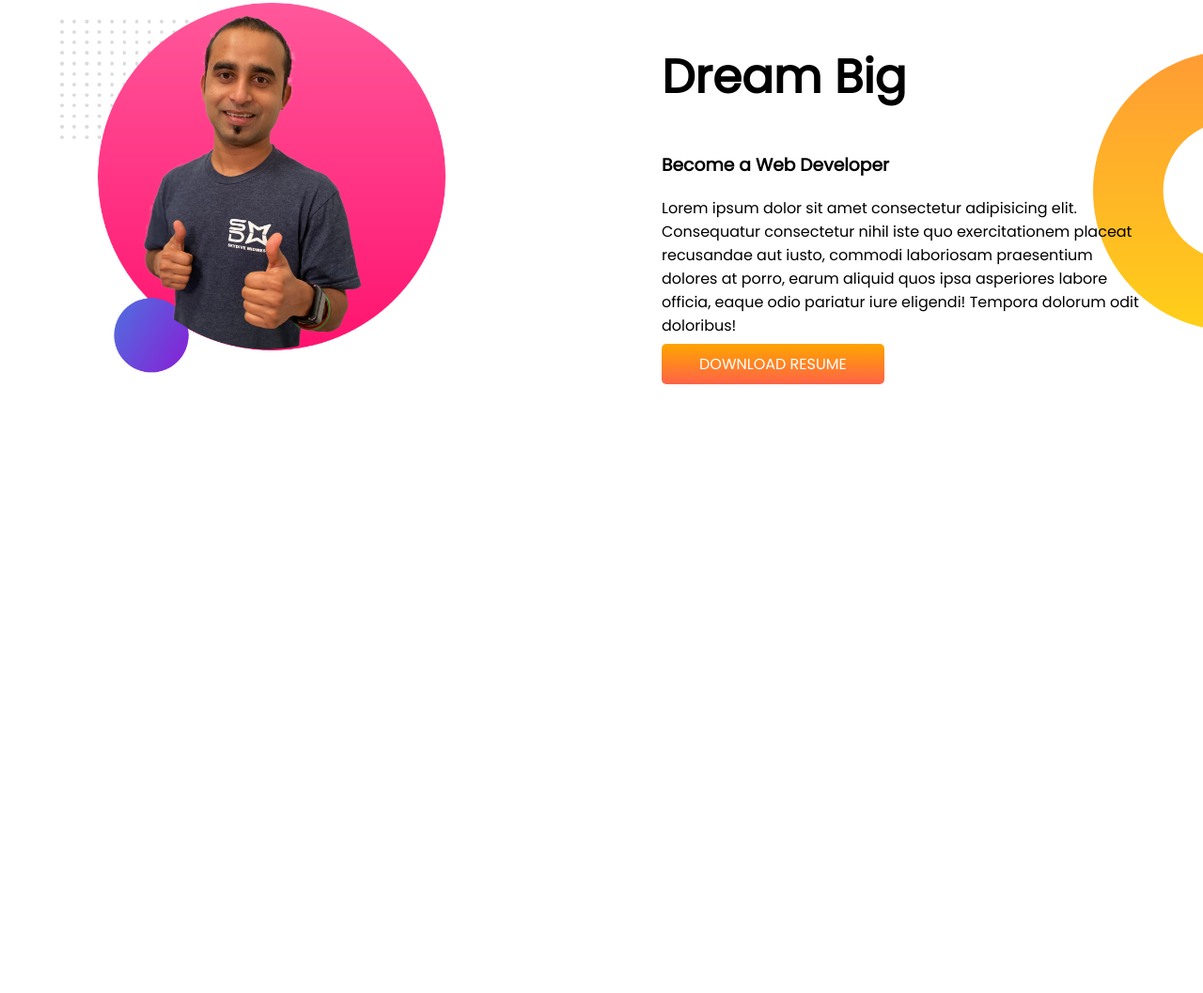
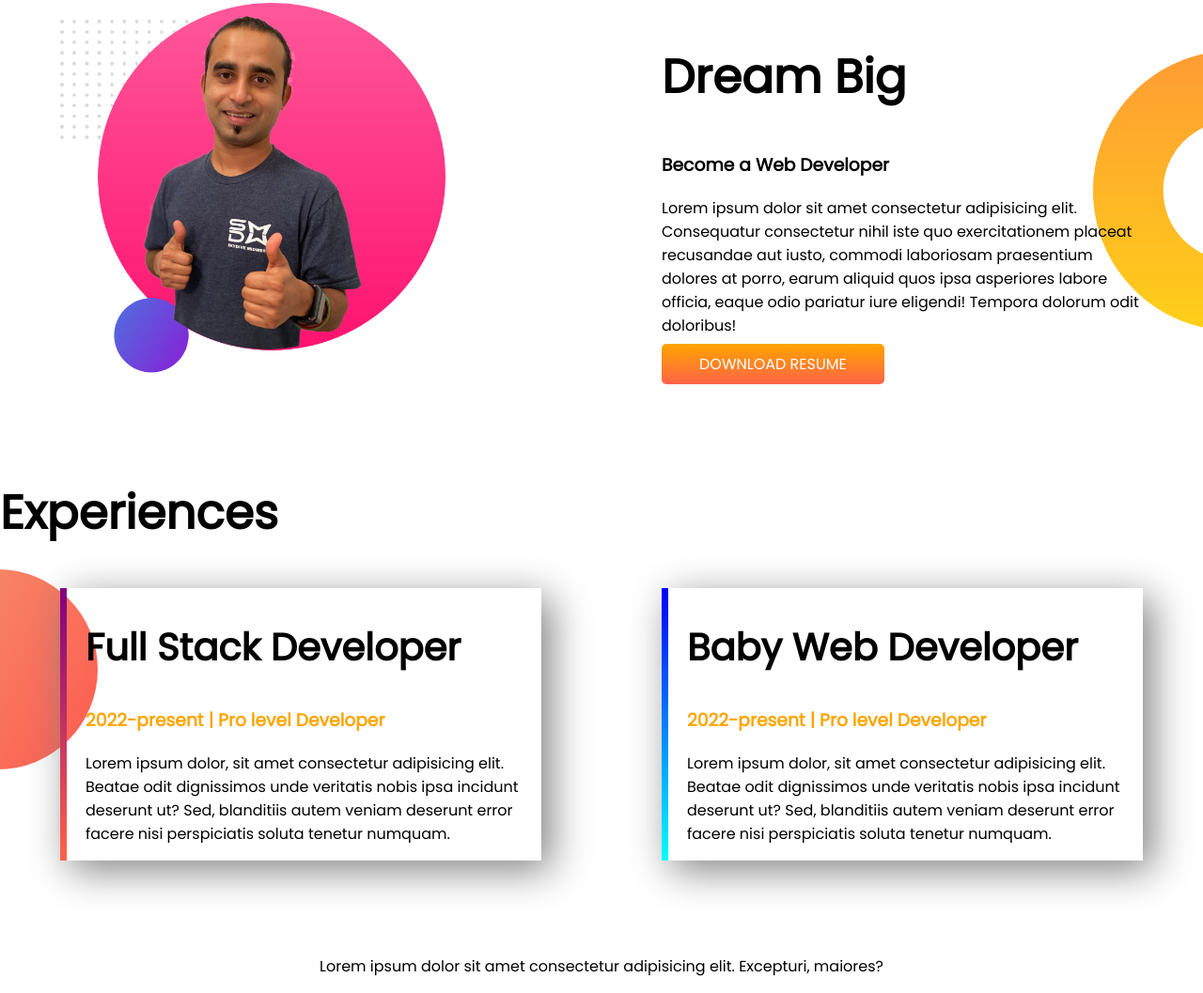
Before and after one commit to princevip1/developer-portfolio, a plain HTML site: page index.html in a window 1280 px wide. Shown: the part 727-1784 px from the top of the page at 94% size. Before the commit the page ends 1195 px from the top, so only its background shows below. Drawn offline with Linux system fonts and the light colour scheme.

Commit message:
compalted

```diff
--- a/index.html
+++ b/index.html
@@ -14,7 +14,7 @@
     <link rel="stylesheet" href="style.css" />
   </head>
   <body>
-    <section class="top-banner">
+    <section class="top-banner flexible-container">
       <div class="helf-width">
         <h1>Welcome To</h1>
         <h1><span class="orange-color">Prince Mahmud</span> World!</h1>
@@ -33,7 +33,7 @@
         <img src="images/jhankar.png" alt="" />
       </div>
     </section>
-    <section class="dream-big">
+    <section class="dream-big flexible-container">
       <div class="helf-width">
         <img src="images/jhankar2.png" alt="" />
       </div>
@@ -52,5 +52,23 @@
         >
       </div>
     </section>
+    <section class="experiance-area">
+      <h1>Experiences</h1>
+      <div class="flexible-container">
+        <div id="exp-full-area" class="experiance-iteam">
+          <h2>Full Stack Developer</h2>
+          <h3 class="orange-color">2022-present | Pro level Developer</h3>
+          <p>Lorem ipsum dolor, sit amet consectetur adipisicing elit. Beatae odit dignissimos unde veritatis nobis ipsa incidunt deserunt ut? Sed, blanditiis autem veniam deserunt error facere nisi perspiciatis soluta tenetur numquam.</p>
+        </div>
+        <div id="exp-baby-area" class="experiance-iteam">
+          <h2>Baby Web Developer</h2>
+          <h3 class="orange-color">2022-present | Pro level Developer</h3>
+          <p>Lorem ipsum dolor, sit amet consectetur adipisicing elit. Beatae odit dignissimos unde veritatis nobis ipsa incidunt deserunt ut? Sed, blanditiis autem veniam deserunt error facere nisi perspiciatis soluta tenetur numquam.</p>
+        </div>
+      </div>
+    </section>
+    <footer>
+      <p>Lorem ipsum dolor sit amet consectetur adipisicing elit. Excepturi, maiores?</p>
+    </footer>
   </body>
 </html>
--- a/style.css
+++ b/style.css
@@ -5,10 +5,13 @@ body {
 h1 {
   font-size: 50px;
 }
+h2{
+    font-size: 40px;
+}
 .orange-color {
   color: orange;
 }
-section {
+.flexible-container {
   display: flex;
 }
 .helf-width {
@@ -35,3 +38,30 @@ section {
   background-repeat: no-repeat;
   background-position: right;
 }
+.experiance-area{
+    margin-bottom: 100px;
+    background-image: url(images/exp-bg.png);
+    background-repeat: no-repeat;
+    background-position: left;
+}
+.experiance-iteam{
+    width: 40%;
+    margin-left: 5%;
+    margin-right: 5%;
+    padding-left: 20px;
+    box-shadow: 10px 10px 40px gray;
+
+}
+#exp-full-area{
+    border-left: 7px solid ;
+    border-image: linear-gradient(purple, tomato);
+    border-image-slice: 1;
+}
+#exp-baby-area{
+    border-left: 7px solid ;
+    border-image: linear-gradient(blue, cyan);
+    border-image-slice: 1;
+}
+footer p{
+    text-align: center;
+}
```
